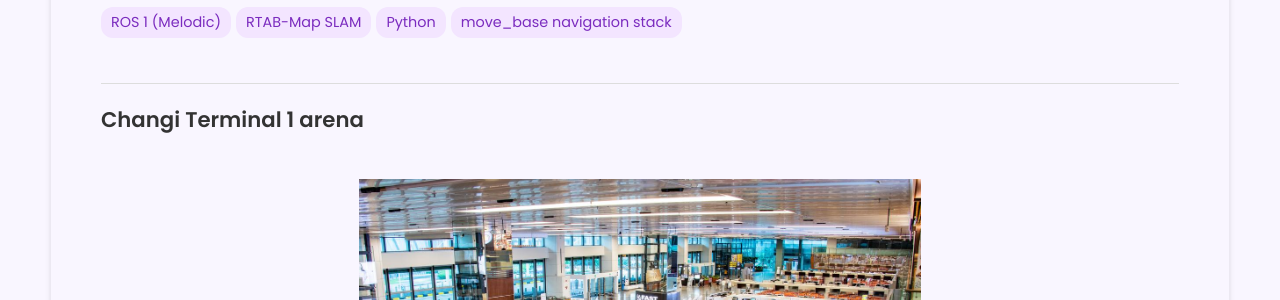
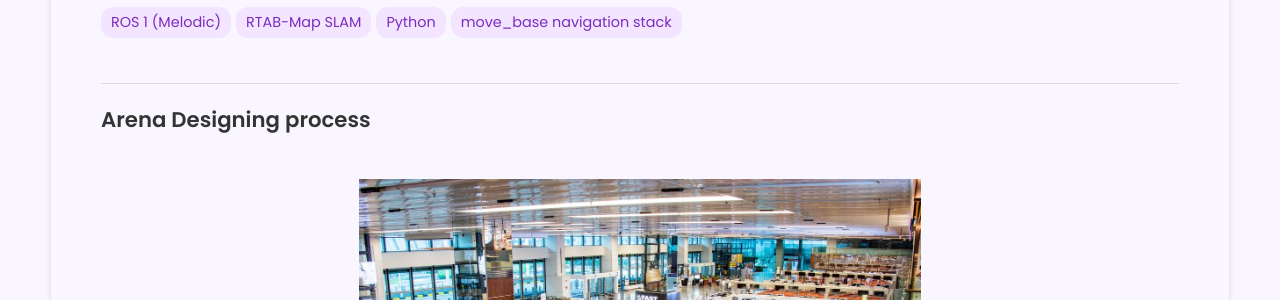
Before and after one commit to Darrshini/darrshini.github.io, a Jekyll site: the page built from _projects/Systems Engineering Project 1/index.md, in a window 1280 px wide and 900 px high, scrolled down 610 px. Shown: the part 155-455 px from the top of the window. Built offline with Jekyll 4.4.1, drawn with Linux system fonts in a browser that asks for light colours.

Commit message:
Update index.md

```diff
--- a/_projects/Systems Engineering Project 1/index.md
+++ b/_projects/Systems Engineering Project 1/index.md
@@ -13,7 +13,7 @@ main-image: /limo_robot.jpg
 ---
 
 ---
-## Changi Terminal 1 arena
+## Arena Designing process
 <div style="display: flex; justify-content: center; gap: 20px; flex-wrap: wrap; margin: 20px 0;">
   {% include image-gallery.html
      images="/assets/images/Terminal1.jpg, /assets/images/kinetic_rain.jpg"
```
